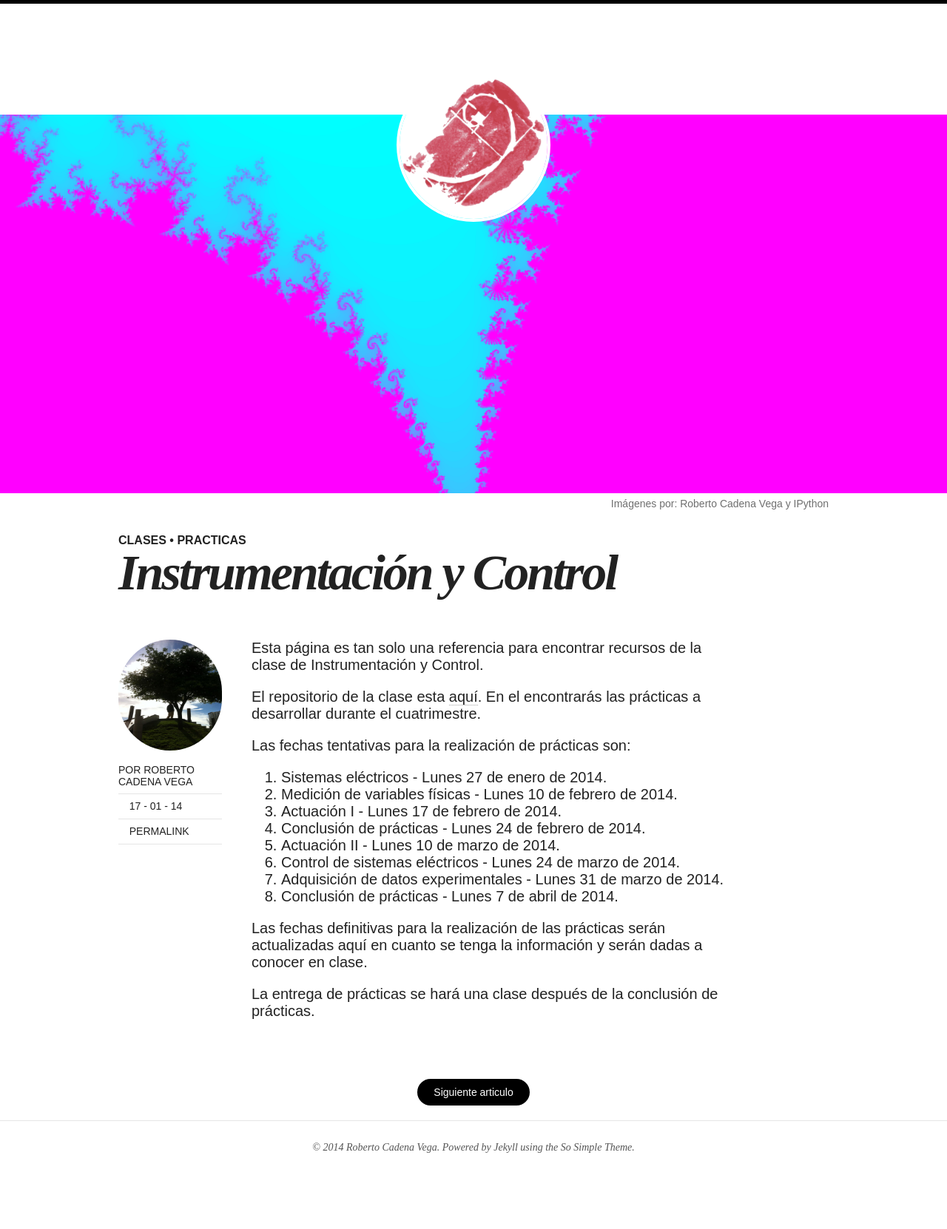
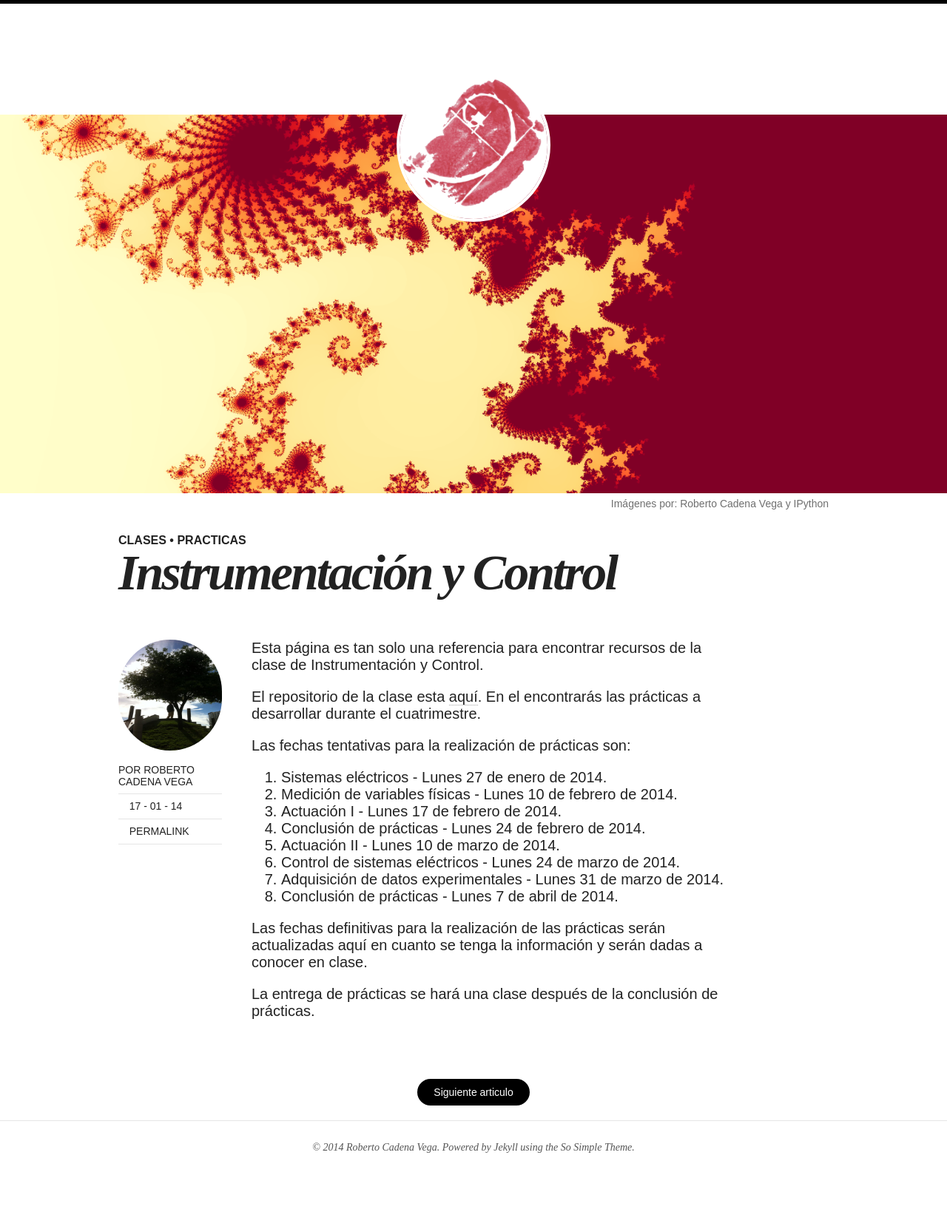
Before and after one commit to cad3na/robblack007.github.io, a Jekyll site: the page built from _posts/2014-01-17-instrumentacion-control.md, in a window 1280 px wide. Shown: the whole page at 74% size. Built offline with Jekyll 4.4.1, drawn with Linux system fonts in a browser that asks for light colours; nearby versions of some CDN libraries.

Commit message:
Se cambia la imagen de un post.

```diff
--- a/_posts/2014-01-17-instrumentacion-control.md
+++ b/_posts/2014-01-17-instrumentacion-control.md
@@ -4,7 +4,7 @@ layout: post
 category: articles
 tags: [clases, practicas]
 image:
-  feature: mandel2.png
+  feature: mandel4.png
   credit: Roberto Cadena Vega y IPython
 comments: true
 ---
```
Also changed, not shown: images/mandel4.png (added).
